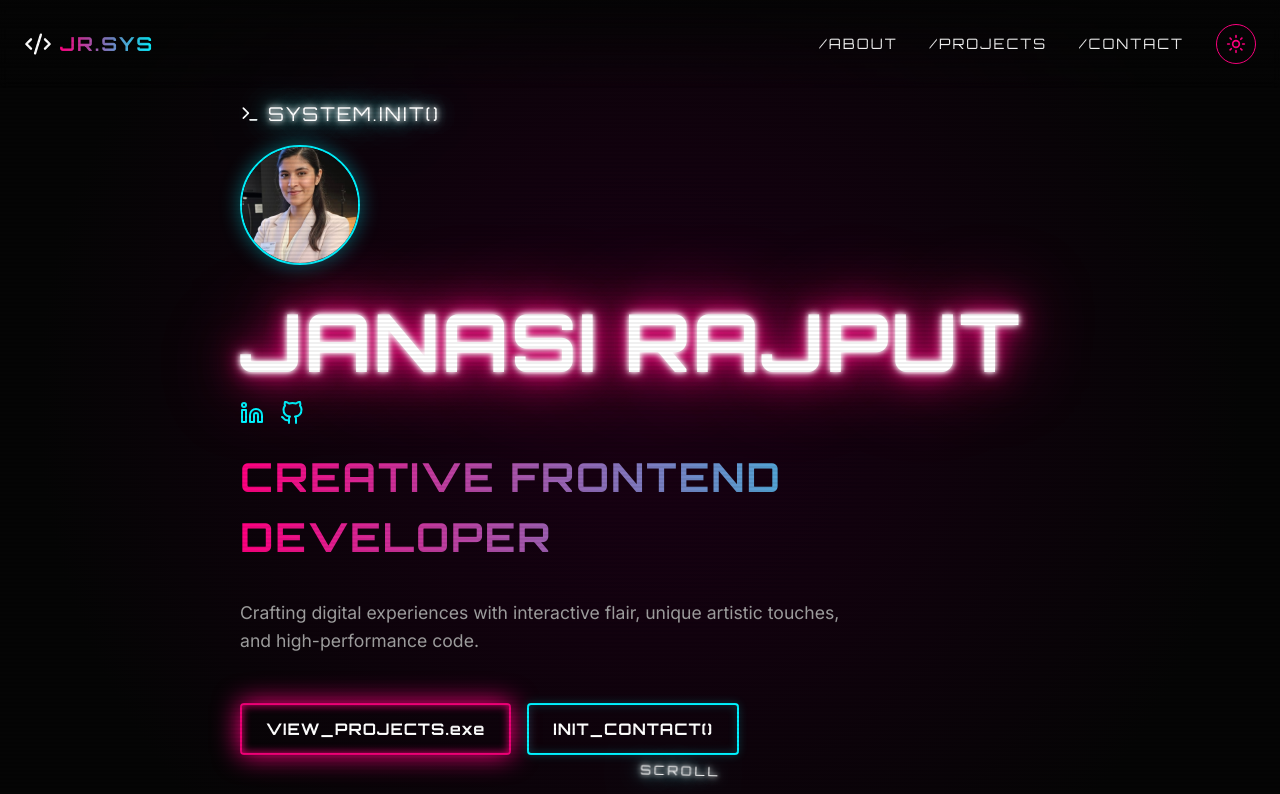
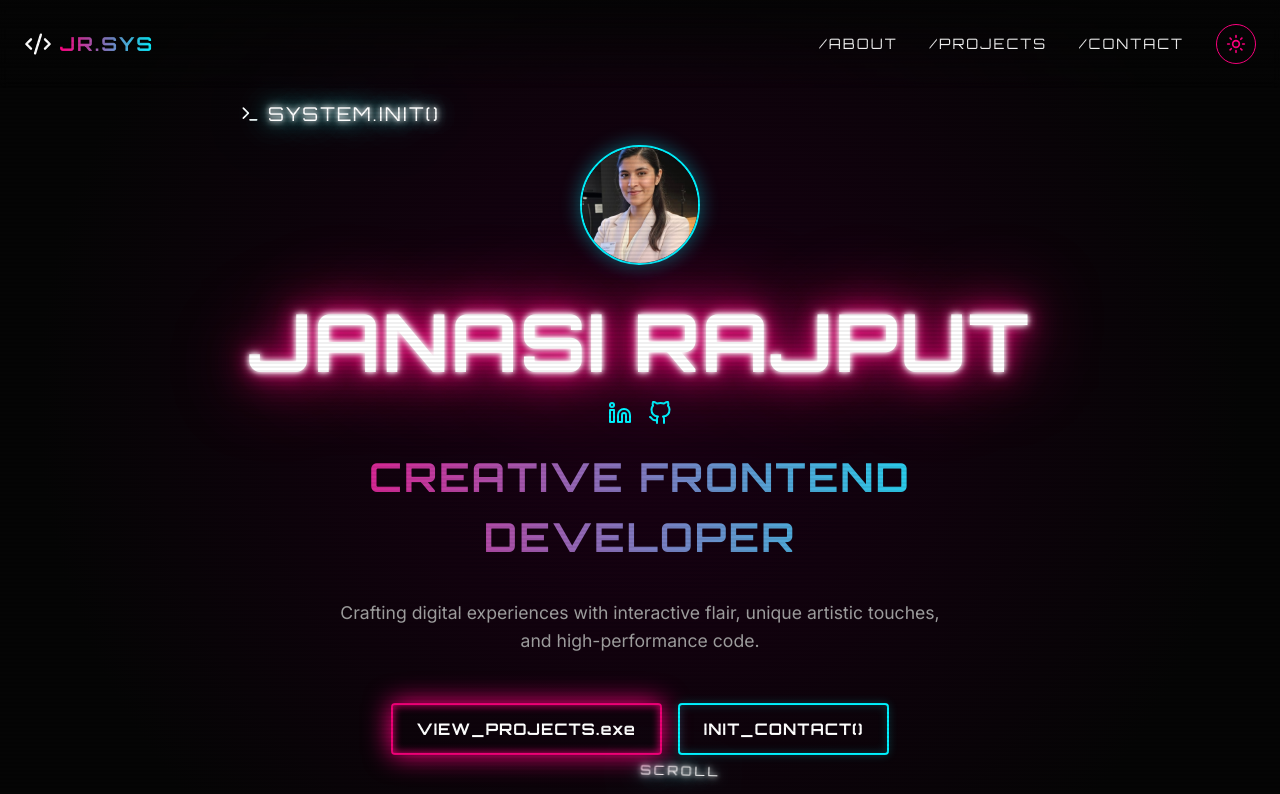
Before and after one commit to JanasiRajput/JanasiRajput-Profile-2026, a React (Vite) app: page / in a window 1280 px wide. Shown: the top 794 px of the page. Built offline with nearby package versions, Linux system fonts and the light colour scheme.

Commit message:
Make the position of dark and white mode same

```diff
--- a/src/components/Hero.tsx
+++ b/src/components/Hero.tsx
@@ -18,7 +18,7 @@ export default function Hero({ isTechMode }: { isTechMode: boolean }) {
   return (
     <section id="home" className="section" style={{ position: 'relative', justifyContent: 'center' }}>
       <div className="container" style={{ zIndex: 1, position: 'relative' }}>
-        <div className="hero-content" style={{ maxWidth: '800px', margin: isTechMode ? '0' : '0 auto', textAlign: isTechMode ? 'left' : 'center' }}>
+        <div className="hero-content" style={{ maxWidth: '800px', margin: '0 auto', textAlign: 'center' }}>
 
           {isTechMode ? (
             <p className="neon-text-cyan tech-font" style={{ fontSize: '1.2rem', marginBottom: '1rem', display: 'flex', alignItems: 'center', gap: '0.5rem' }}>
@@ -31,7 +31,7 @@ export default function Hero({ isTechMode }: { isTechMode: boolean }) {
             </p>
           )}
 
-          <div style={{ display: 'flex', alignItems: 'center', gap: '2rem', marginBottom: '1rem', justifyContent: isTechMode ? 'flex-start' : 'center', flexWrap: 'wrap' }}>
+          <div style={{ display: 'flex', alignItems: 'center', gap: '2rem', marginBottom: '1rem', justifyContent: 'center', flexWrap: 'wrap' }}>
             <img
               src="/profile.jpg"
               alt="Janasi Rajput"
@@ -48,7 +48,7 @@ export default function Hero({ isTechMode }: { isTechMode: boolean }) {
               <h1 className={isTechMode ? "neon-text-pink" : ""} style={{ fontSize: 'clamp(2.2rem, 8vw, 5rem)', lineHeight: 1.1, fontWeight: 'bold' }}>
                 JANASI RAJPUT
               </h1>
-              <div style={{ display: 'flex', gap: '1rem', marginTop: '1rem', justifyContent: isTechMode ? 'flex-start' : 'center' }}>
+              <div style={{ display: 'flex', gap: '1rem', marginTop: '1rem', justifyContent: 'center' }}>
                 <a href="https://www.linkedin.com/in/janasi-rajput-837469284/" target="_blank" rel="noreferrer" style={{ color: isTechMode ? 'var(--primary-cyan)' : 'var(--text-main)', transition: 'color 0.3s' }} onMouseOver={e => e.currentTarget.style.color = 'var(--primary-pink)'} onMouseOut={e => e.currentTarget.style.color = isTechMode ? 'var(--primary-cyan)' : 'var(--text-main)'}>
                   <LinkedinIcon size={24} />
                 </a>
@@ -63,11 +63,11 @@ export default function Hero({ isTechMode }: { isTechMode: boolean }) {
             Creative Frontend Developer
           </h2>
 
-          <p style={{ color: 'var(--text-muted)', fontSize: '1.1rem', maxWidth: '600px', marginBottom: '3rem', lineHeight: 1.6, margin: isTechMode ? '0 0 3rem 0' : '0 auto 3rem auto' }}>
+          <p style={{ color: 'var(--text-muted)', fontSize: '1.1rem', maxWidth: '600px', marginBottom: '3rem', lineHeight: 1.6, margin: '0 auto 3rem auto' }}>
             Crafting digital experiences with interactive flair, unique artistic touches, and high-performance code.
           </p>
 
-          <div style={{ display: 'flex', gap: '1rem', flexWrap: 'wrap', justifyContent: isTechMode ? 'flex-start' : 'center' }}>
+          <div style={{ display: 'flex', gap: '1rem', flexWrap: 'wrap', justifyContent: 'center' }}>
             <a href="#projects" className={`btn ${isTechMode ? 'animate-pulse-glow' : ''}`}>
               {isTechMode ? 'VIEW_PROJECTS.exe' : 'View Projects'}
             </a>
```
